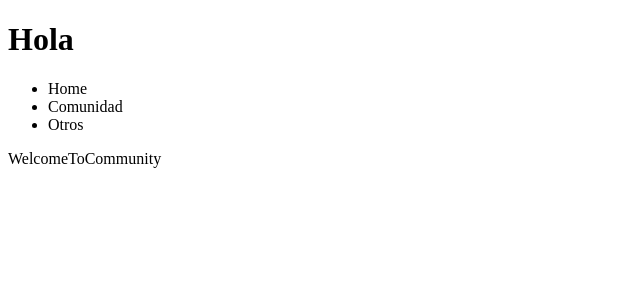
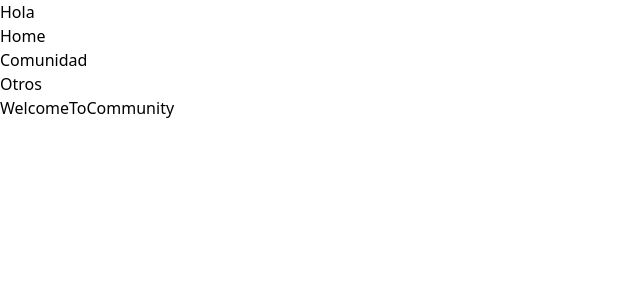
Before and after one commit to ScrumLatamCommunity/web-portal, a Next.js app: page / in a window 1280 px wide. Shown: the top 300 px of the page, without its empty margins (0-640 px from the left). Built offline with nearby package versions, Linux system fonts and the light colour scheme.

Commit message:
fix: import globals.css in the main page

```diff
--- a/src/app/globals.css
+++ b/src/app/globals.css
@@ -2,22 +2,10 @@
 @tailwind components;
 @tailwind utilities;
 
-:root {
-  --background: #ffffff;
-  --foreground: #171717;
-}
-
-@media (prefers-color-scheme: dark) {
-  :root {
-    --background: #0a0a0a;
-    --foreground: #ededed;
-  }
-}
-
 body {
-  color: var(--foreground);
-  background: var(--background);
-  font-family: Arial, Helvetica, sans-serif;
+  box-sizing: border-box;
+  margin: 0;
+  padding: 0;
 }
 
 @layer utilities {
--- a/src/app/layout.tsx
+++ b/src/app/layout.tsx
@@ -1,4 +1,5 @@
 import { ReactNode } from 'react'
+import '../app/globals.css'
 import type { Metadata } from 'next'
 interface RootLayoutProps {
   children: ReactNode
```
Also changed, not shown: .eslintrc.json, 1 other file (tests, documents, lock files or other folders).
